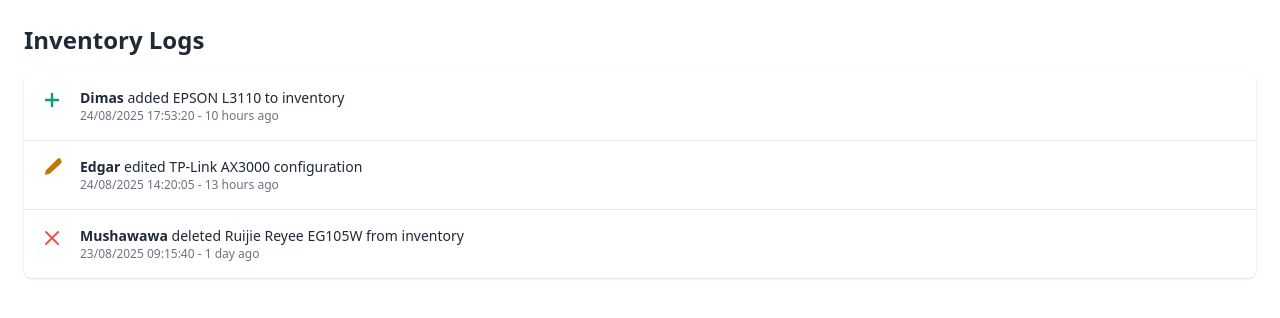
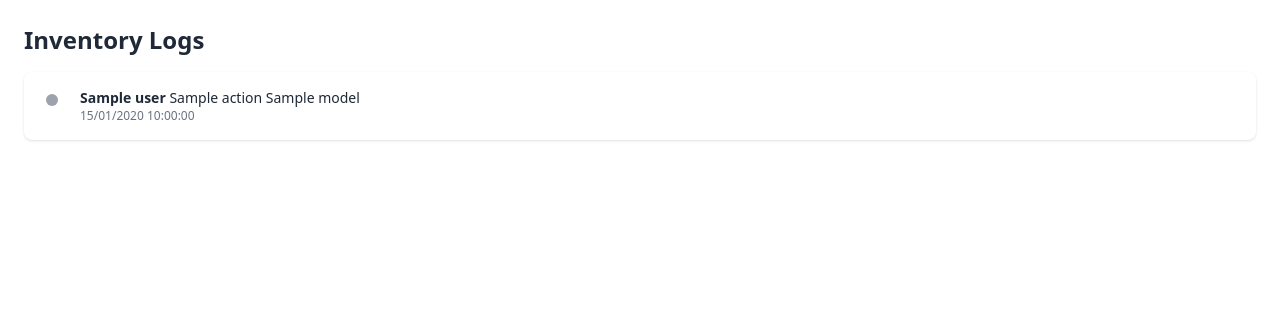
Before and after one commit to blexiss/MagangInventory, a Laravel app: template inventory_app/resources/views/audit-logs.blade.php in a window 1280 px wide. Shown: the part 64-382 px from the top of the page. Run offline with Laravel 12, Linux system fonts and the light colour scheme; the template is opened without the code that fills it: most values are stand-ins (such as "Sample title", 1, 10 or a date in 2020); style sheets or scripts are compiled from the project's sources; some libraries are stand-ins or nearby versions.

Commit message:
tabah audit log

```diff
--- a/inventory_app/resources/views/audit-logs.blade.php
+++ b/inventory_app/resources/views/audit-logs.blade.php
@@ -4,40 +4,16 @@
 <div class="p-6">
     <h1 class="text-2xl font-bold text-gray-800 dark:text-white mb-4">Inventory Logs</h1>
 
-        @php
-            $logs = [
-                [
-                    'user' => 'Dimas',
-                    'action' => 'add',
-                    'description' => 'added EPSON L3110 to inventory',
-                    'time' => '24/08/2025 17:53:20 - 10 hours ago',
-                ],
-                [
-                    'user' => 'Edgar',
-                    'action' => 'edit',
-                    'description' => 'edited TP-Link AX3000 configuration',
-                    'time' => '24/08/2025 14:20:05 - 13 hours ago',
-                ],
-                [
-                    'user' => 'Mushawawa',
-                    'action' => 'delete',
-                    'description' => 'deleted Ruijie Reyee EG105W from inventory',
-                    'time' => '23/08/2025 09:15:40 - 1 day ago',
-                ],
-            ];
-        @endphp
-
     <div class="bg-white dark:bg-gray-900 shadow rounded-lg divide-y divide-gray-200 dark:divide-gray-700">
         @foreach ($logs as $log)
             <div class="flex items-start p-4 hover:bg-gray-50 dark:hover:bg-gray-800 transition">
                 <div class="flex-shrink-0">
-                        @switch($log['action'])
+                    @switch($log->action)
                         @case('add')
                             <svg class="w-6 h-6 text-green-500" fill="currentColor" viewBox="0 0 20 20">
                                 <path d="M10 5v10m5-5H5" stroke="currentColor" stroke-width="2" stroke-linecap="round" />
                             </svg>
                         @break
-
                         @case('edit')
                             <svg class="w-6 h-6 text-yellow-500" fill="currentColor" viewBox="0 0 20 20">
                                 <path d="M17.414 2.586a2 2 0 010 2.828L8 14l-4 1 1-4 9.414-9.414a2 2 0 012.828 0z" />
@@ -50,7 +26,6 @@
                                 <line x1="6" y1="18" x2="18" y2="6"></line>
                             </svg>
                         @break
-
                         @default
                             <svg class="w-6 h-6 text-gray-400" fill="currentColor" viewBox="0 0 20 20">
                                 <circle cx="10" cy="10" r="5" />
@@ -59,9 +34,9 @@
                 </div>
                 <div class="ml-4 flex-1">
                     <p class="text-sm text-gray-800 dark:text-gray-200">
-                            <span class="font-semibold">{{ $log['user'] }}</span> {{ $log['description'] }}
+                        <span class="font-semibold">{{ $log->user }}</span> {{ $log->action }} {{ $log->model }}
                     </p>
-                        <p class="text-xs text-gray-500 dark:text-gray-400">{{ $log['time'] }}</p>
+                    <p class="text-xs text-gray-500 dark:text-gray-400">{{ $log->created_at->format('d/m/Y H:i:s') }}</p>
                 </div>
             </div>
         @endforeach
```
Also changed, not shown: inventory_app/app/Http/Controllers/AuditLogsController.php (+8 -1 lines), inventory_app/app/Http/Controllers/InventoryController.php (+36 -7 lines), inventory_app/app/Models/AuditLog.php (added, +12 -0 lines), inventory_app/database/migrations/2025_08_25_4_create_assignments_table.php (deleted), inventory_app/database/migrations/2025_08_25_4_create_auditlog_table.php (added). Lines whose indentation alone changed are shown as unchanged.
